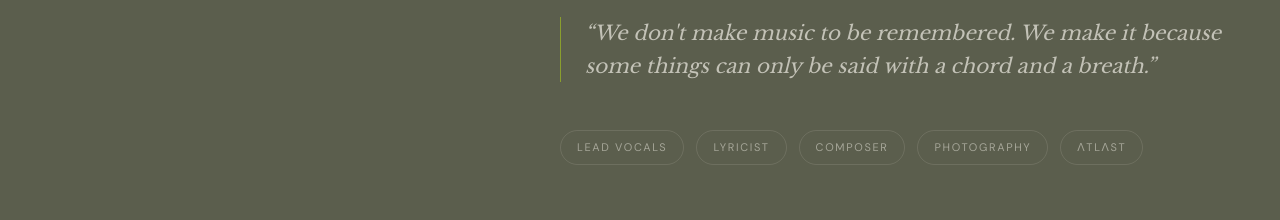
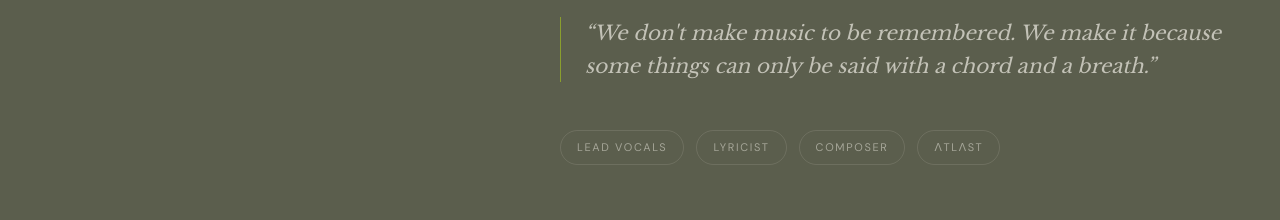
Before and after one commit to chensteven435688/Shun-Yang, a Next.js app: page / in a window 1280 px wide. Shown: the part 1480-1700 px from the top of the page. Built offline with nearby package versions, Linux system fonts and the light colour scheme.

Commit message:
remove phtography

```diff
--- a/src/components/Personal.tsx
+++ b/src/components/Personal.tsx
@@ -51,7 +51,6 @@ export function Personal() {
                 "Lead Vocals",
                 "Lyricist",
                 "Composer",
-                "Photography",
                 "ΛTLΛST",
               ].map((tag) => (
                 <span key={tag} className="tag-pill">
```
